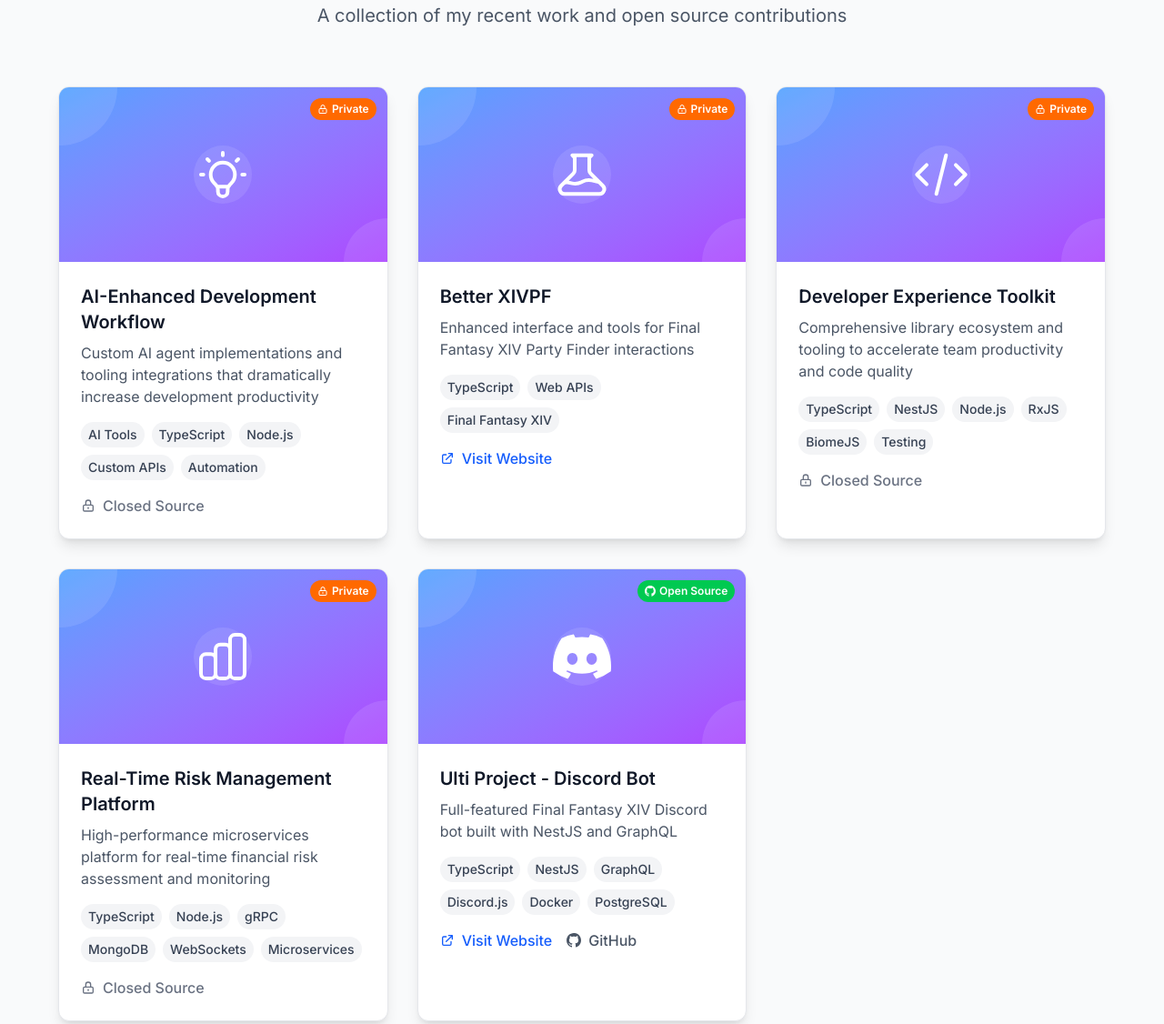
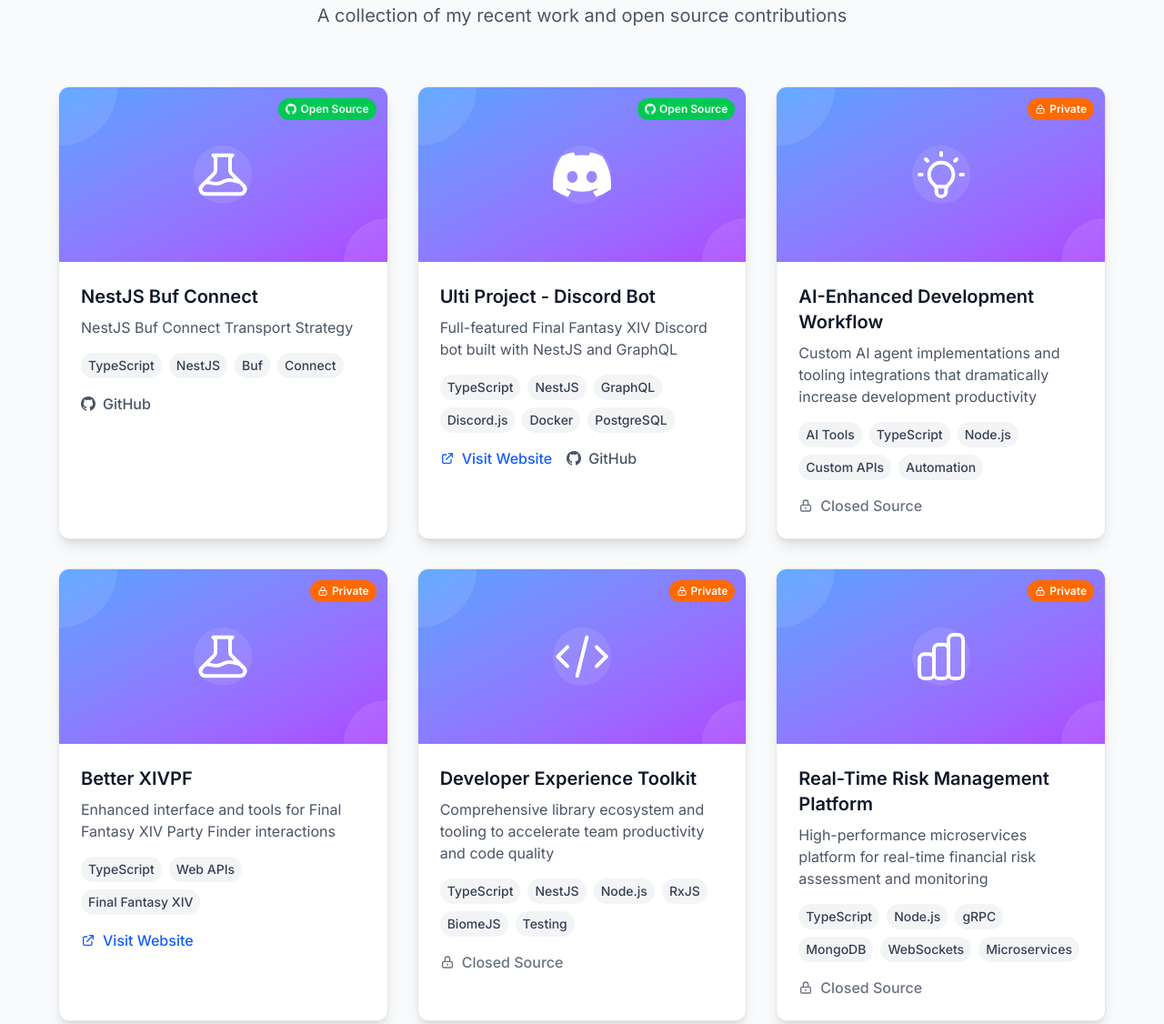
Before and after one commit to ssilve1989/ssilve1989.github.io, an Astro site: page / in a window 1280 px wide. Shown: the part 6267-7393 px from the top of the page at 91% size. Built offline with nearby package versions, Linux system fonts and the light colour scheme; Astro itself is replaced by a stand-in of ours.

Commit message:
refactor: add nestjs-buf-connect project and re-order projects

```diff
--- a/package.json
+++ b/package.json
@@ -14,7 +14,7 @@
     "@fontsource/dosis": "^5.2.8",
     "@fontsource/roboto": "^5.2.8",
     "@tailwindcss/vite": "^4.1.15",
-    "astro": "^5.15.9",
+    "astro": "^5.16.4",
     "tailwindcss": "^4.1.15"
   },
   "pnpm": {
--- a/src/components/Projects.astro
+++ b/src/components/Projects.astro
@@ -1,7 +1,11 @@
 ---
 import { getCollection } from 'astro:content';
 
-const projects = await getCollection('projects');
+const allProjects = await getCollection('projects');
+const openSourceProjects = allProjects.filter((project) => project.data.type === 'opensource');
+const otherProjects = allProjects.filter((project) => project.data.type !== 'opensource');
+
+const projects = [...openSourceProjects, ...otherProjects];
 ---
 
 <div class="max-w-6xl mx-auto">
--- /dev/null
+++ b/src/content/projects/nestjs-buf-connect.md
@@ -0,0 +1,10 @@
+---
+title: "NestJS Buf Connect"
+description: "NestJS Buf Connect Transport Strategy"
+technologies: ["TypeScript", "NestJS", "Buf", "Connect"]
+github: "https://github.com/ssilve1989/nestjs-buf-connect"
+type: "opensource"
+featured: false
+---
+
+A custom transport strategy for NestJS that implements the Buf Connect protocol.
```
Also changed, not shown: pnpm-lock.yaml.
